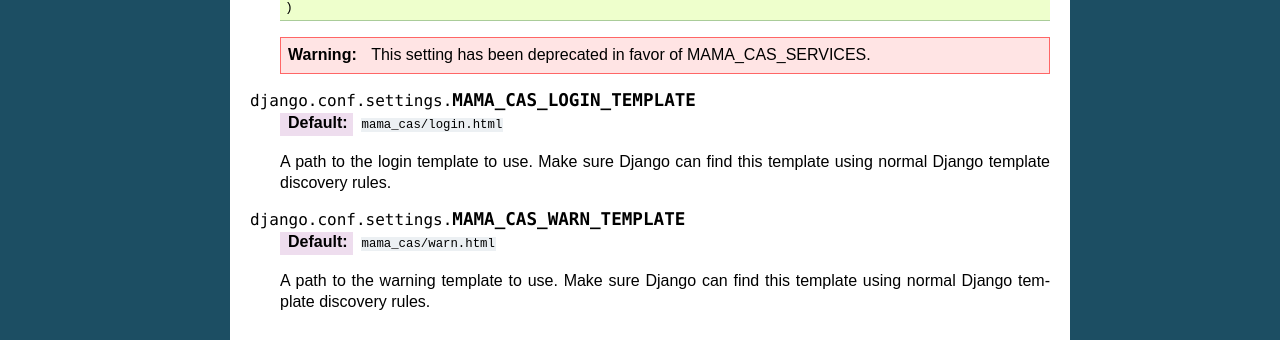
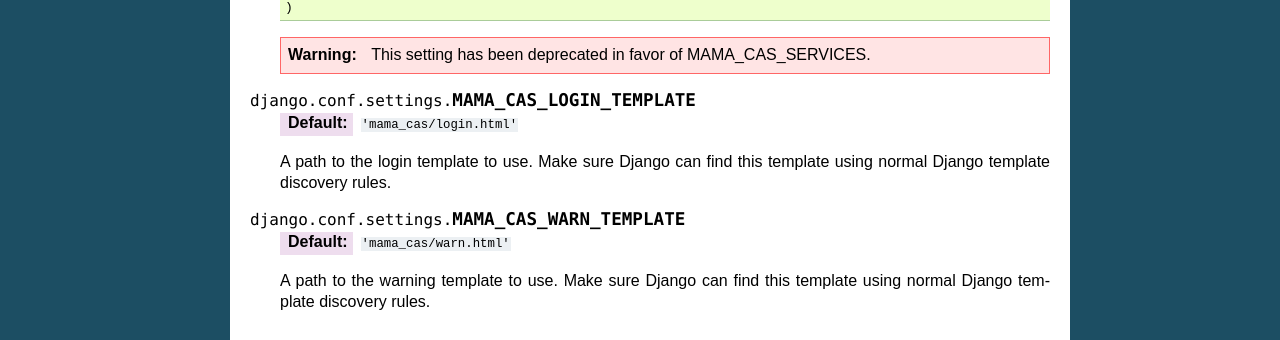
Before and after one commit to jbittel/django-mama-cas, a Sphinx documentation site: the page built from docs/settings.rst, in a window 1280 px wide and 900 px high, scrolled down 2380 px. Shown: the part 480-820 px from the top of the window. Built offline with Sphinx 7.4.7, drawn with Linux system fonts in a browser that asks for light colours.

```diff
--- a/docs/settings.rst
+++ b/docs/settings.rst
@@ -189,14 +189,14 @@ customize behavior and improve security.
 
 .. attribute:: MAMA_CAS_LOGIN_TEMPLATE
 
-   :default: ``mama_cas/login.html``
+   :default: ``'mama_cas/login.html'``
 
    A path to the login template to use. Make sure Django can find this template
    using normal Django template discovery rules.
 
 .. attribute:: MAMA_CAS_WARN_TEMPLATE
 
-   :default: ``mama_cas/warn.html``
+   :default: ``'mama_cas/warn.html'``
 
    A path to the warning template to use. Make sure Django can find this
    template using normal Django template discovery rules.
```
